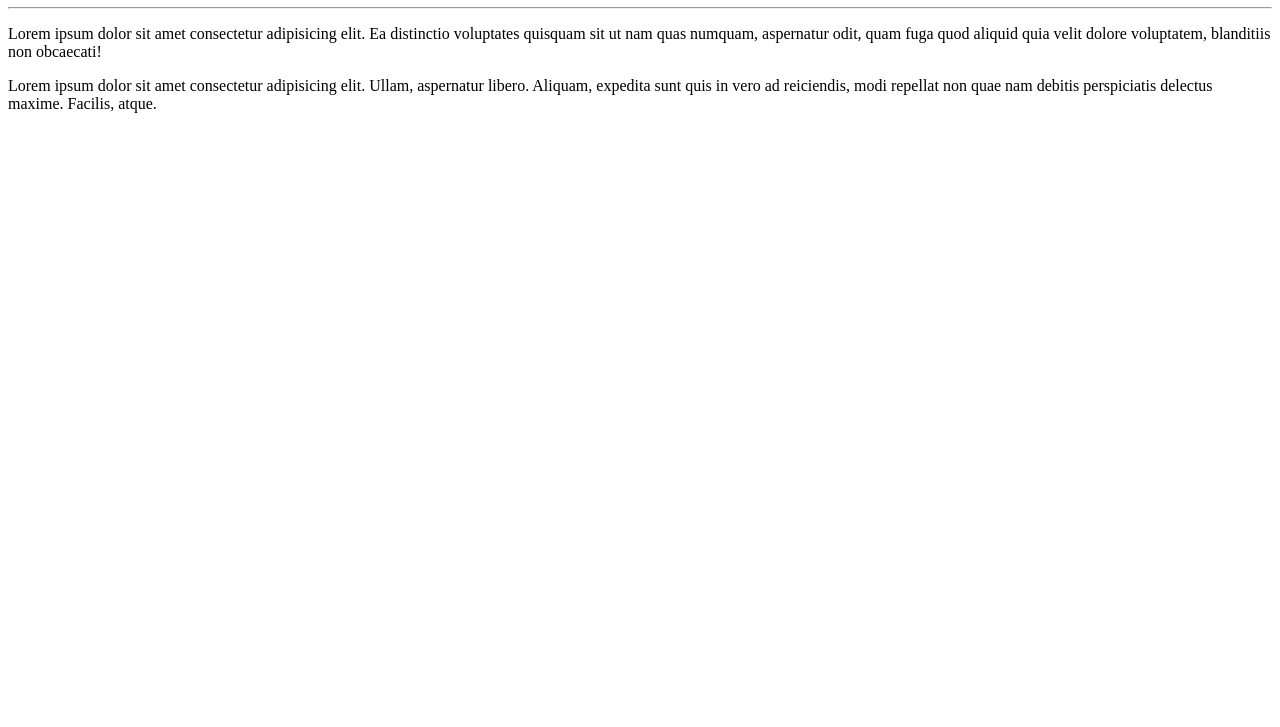
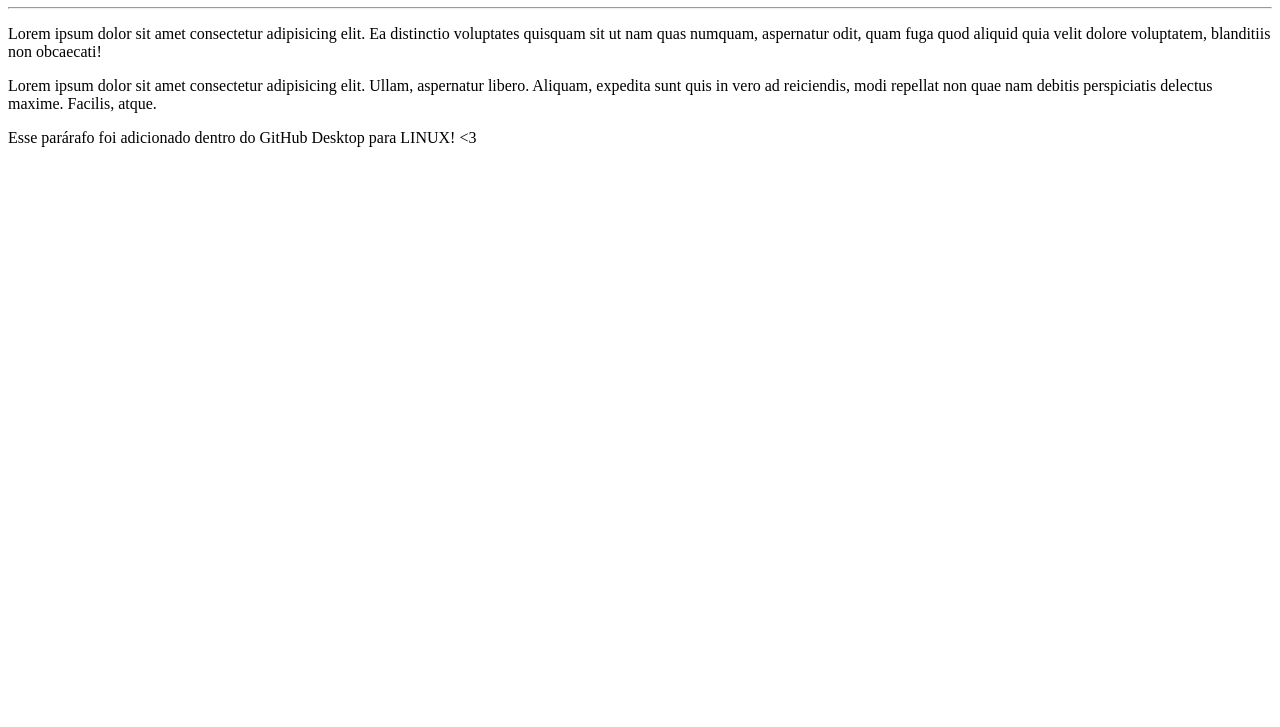
Before and after one commit to DanielSoaresFranco/Ola-Mundo, a plain HTML site: page site-exemplo/index.html in a window 1280 px wide. Shown: the part 73-800 px from the top of the page. Drawn offline with Linux system fonts and the light colour scheme.

Commit message:
Mudei arquivo index

```diff
--- a/site-exemplo/index.html
+++ b/site-exemplo/index.html
@@ -11,5 +11,6 @@
     <hr>
     <p>Lorem ipsum dolor sit amet consectetur adipisicing elit. Ea distinctio voluptates quisquam sit ut nam quas numquam, aspernatur odit, quam fuga quod aliquid quia velit dolore voluptatem, blanditiis non obcaecati!</p>
     <p>Lorem ipsum dolor sit amet consectetur adipisicing elit. Ullam, aspernatur libero. Aliquam, expedita sunt quis in vero ad reiciendis, modi repellat non quae nam debitis perspiciatis delectus maxime. Facilis, atque.</p>
+    <p>Esse parárafo foi adicionado dentro do GitHub Desktop para LINUX! &lt;3</p>
 </body>
 </html>
```
